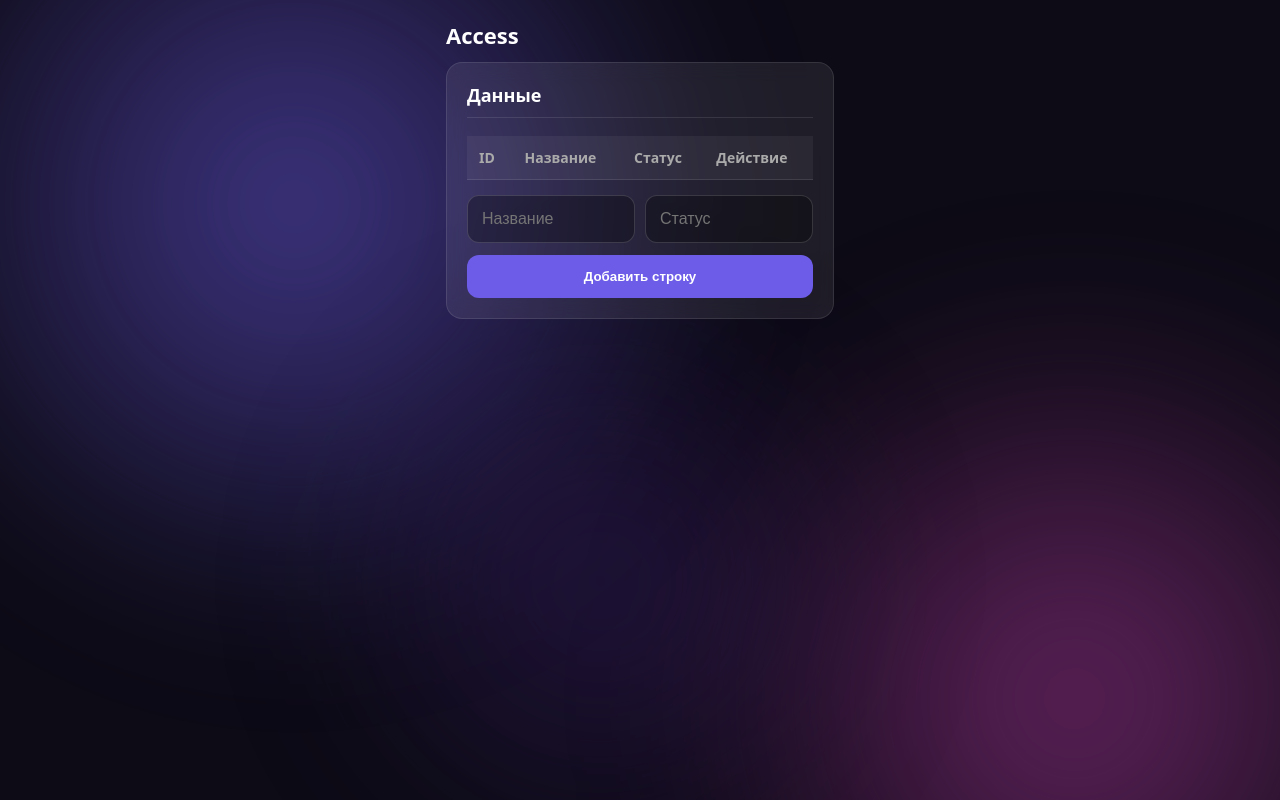
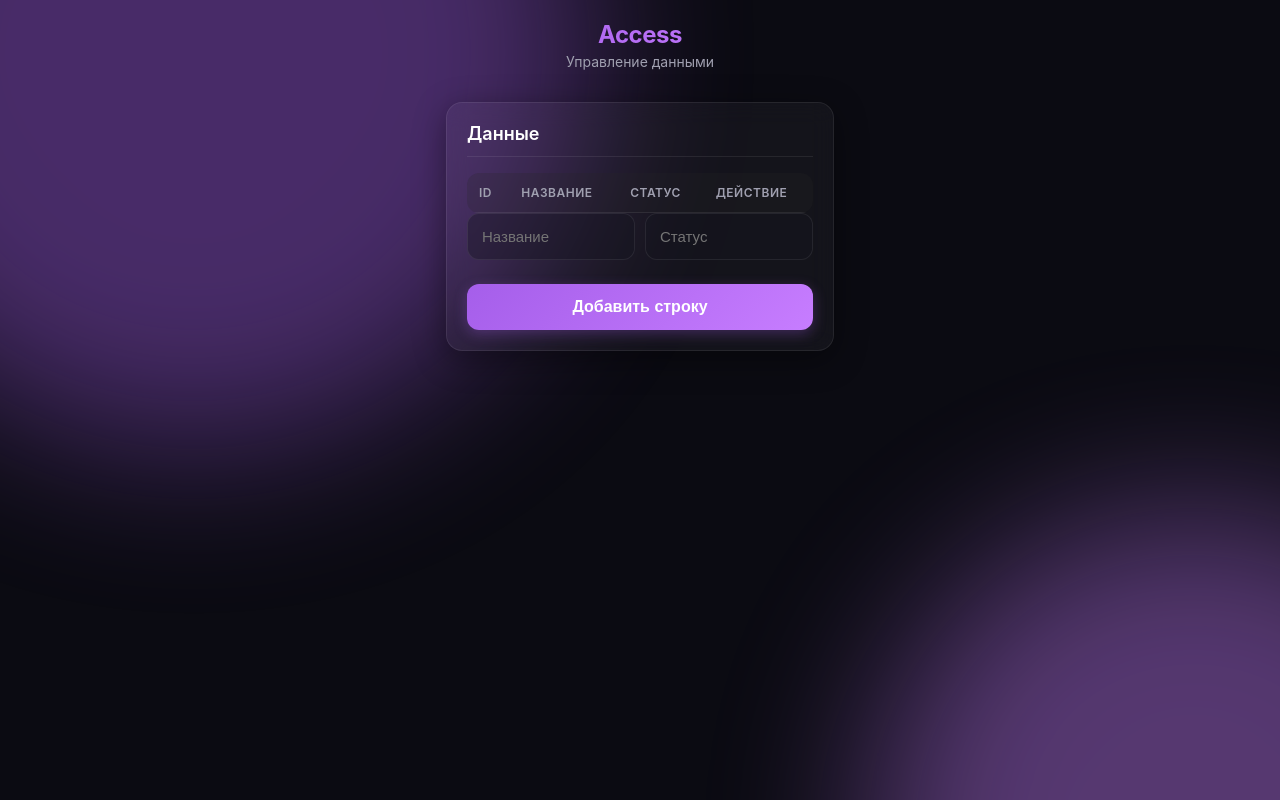
Before and after one commit to LokeDeeps/access-app, a website: page frontend/access-ui/index.html in a window 1280 px wide. Drawn offline with Linux system fonts and the light colour scheme.

Commit message:
Update UI to purple/dark style (WeTalk-like)

```diff
--- a/frontend/access-ui/index.html
+++ b/frontend/access-ui/index.html
@@ -5,85 +5,90 @@
   <meta name="viewport" content="width=device-width, initial-scale=1.0" />
   <title>Access</title>
   <style>
+    :root {
+      --bg-dark: #0b0b12;
+      --bg-card: rgba(255, 255, 255, 0.04);
+      --bg-input: rgba(20, 20, 30, 0.4);
+      --primary: #a55eea;
+      --primary-grad: linear-gradient(135deg, #a55eea 0%, #c77dff 100%);
+      --text-main: #ffffff;
+      --text-sec: #a0a0b0;
+      --border: rgba(255, 255, 255, 0.08);
+      --radius: 16px;
+      --shadow: 0 8px 32px rgba(0, 0, 0, 0.4);
+    }
+
     * { box-sizing: border-box; }
     body {
       margin: 0;
       min-height: 100vh;
-      font-family: system-ui, -apple-system, sans-serif;
-      color: #eee;
-      background: #0d0b16;
-      overflow-x: hidden;
+      font-family: -apple-system, BlinkMacSystemFont, "Segoe UI", Roboto, Helvetica, Arial, sans-serif;
+      color: var(--text-main);
+      background: var(--bg-dark);
       display: flex;
       flex-direction: column;
       align-items: center;
-      position: relative;
+      padding-top: 20px;
+      padding-bottom: 20px;
     }
 
-    /* Анимированный фон */
+    /* Декоративные пятна (как на картинке) */
     .blob {
       position: fixed;
       border-radius: 50%;
-      filter: blur(70px);
-      opacity: 0.55;
+      filter: blur(80px);
+      opacity: 0.4;
       z-index: -1;
       pointer-events: none;
     }
-    .blob-a {
-      width: 70vmax; height: 70vmax;
-      background: radial-gradient(circle, #6c5ce7 0%, transparent 65%);
-      top: -25vmax; left: -20vmax;
-      animation: driftA 14s ease-in-out infinite alternate;
-    }
-    .blob-b {
-      width: 60vmax; height: 60vmax;
-      background: radial-gradient(circle, #b0399e 0%, transparent 65%);
-      bottom: -25vmax; right: -18vmax;
-      animation: driftB 18s ease-in-out infinite alternate;
-    }
-    .blob-c {
-      width: 50vmax; height: 50vmax;
-      background: radial-gradient(circle, #341c5c 0%, transparent 70%);
-      bottom: -10vmax; left: 20vmax;
-      animation: driftC 22s ease-in-out infinite alternate;
-    }
-    @keyframes driftA { from { transform: translate(0, 0) scale(1); } to { transform: translate(30vmax, 22vmax) scale(1.25); } }
-    @keyframes driftB { from { transform: translate(0, 0) scale(1.2); } to { transform: translate(-25vmax, -18vmax) scale(0.9); } }
-    @keyframes driftC { from { transform: translate(0, 0) scale(0.9); } to { transform: translate(18vmax, -20vmax) scale(1.3); } }
+    .blob-1 { width: 60vmax; height: 60vmax; background: #a55eea; top: -30vmax; left: -20vmax; animation: drift 16s ease-in-out infinite alternate; }
+    .blob-2 { width: 50vmax; height: 50vmax; background: #c77dff; bottom: -25vmax; right: -15vmax; animation: drift 20s ease-in-out infinite alternate; }
+    @keyframes drift { from { transform: translate(0, 0) scale(1); } to { transform: translate(25vmax, 20vmax) scale(1.15); } }
 
-    /* Шапка приложения */
     header {
-      padding: 20px 16px 4px;
       width: 100%;
       max-width: 420px;
+      padding: 0 16px 16px;
+      text-align: center;
     }
     header h1 {
       margin: 0;
-      font-size: 22px;
-      color: #fff;
+      font-size: 24px;
+      font-weight: 700;
+      background: var(--primary-grad);
+      -webkit-background-clip: text;
+      -webkit-text-fill-color: transparent;
+      letter-spacing: -0.5px;
+    }
+    .subtitle {
+      color: var(--text-sec);
+      font-size: 14px;
+      margin-top: 4px;
     }
 
-    /* Контент */
     .panel {
       width: 100%;
       max-width: 420px;
-      padding: 8px 16px 24px;
+      padding: 0 16px;
     }
 
-    /* Карточка */
     .card {
-      text-align: left;
+      background: var(--bg-card);
+      backdrop-filter: blur(12px);
+      -webkit-backdrop-filter: blur(12px);
+      border: 1px solid var(--border);
+      border-radius: var(--radius);
       padding: 20px;
-      border-radius: 16px;
-      background: rgba(255, 255, 255, 0.08);
-      border: 1px solid rgba(255, 255, 255, 0.1);
-      backdrop-filter: blur(10px);
+      margin-top: 16px;
+      box-shadow: var(--shadow);
     }
     .card h3 {
-      margin-top: 0;
-      color: #fff;
+      margin: 0 0 16px 0;
       font-size: 18px;
-      border-bottom: 1px solid rgba(255, 255, 255, 0.1);
-      padding-bottom: 10px;
+      color: var(--text-main);
+      font-weight: 600;
+      border-bottom: 1px solid var(--border);
+      padding-bottom: 12px;
     }
 
     /* Поля ввода */
@@ -91,14 +96,15 @@
       width: 100%;
       padding: 14px;
       border-radius: 12px;
-      border: 1px solid rgba(255, 255, 255, 0.15);
-      background: rgba(0, 0, 0, 0.3);
-      color: #fff;
-      font-size: 16px;
+      border: 1px solid var(--border);
+      background: var(--bg-input);
+      color: var(--text-main);
+      font-size: 15px;
       margin-bottom: 12px;
       outline: none;
+      transition: border-color 0.2s;
     }
-    input:focus { border-color: #a55eea; box-shadow: 0 0 12px rgba(165, 94, 234, 0.3); }
+    input:focus { border-color: var(--primary); }
 
     /* Кнопки */
     button.act {
@@ -106,46 +112,72 @@
       padding: 14px;
       border-radius: 12px;
       border: none;
-      background: #6c5ce7;
+      background: var(--primary-grad);
       color: #fff;
       font-weight: 600;
+      font-size: 16px;
       cursor: pointer;
+      box-shadow: 0 4px 14px rgba(165, 94, 234, 0.3);
       transition: transform 0.1s, box-shadow 0.2s;
     }
     button.act:active { transform: scale(0.98); }
-    button.act:hover { box-shadow: 0 6px 18px rgba(108, 92, 231, 0.4); }
 
     /* Таблица */
     .table-container {
       overflow-x: auto;
-      margin-top: 15px;
+      margin-top: 12px;
+      border-radius: 12px;
+      background: rgba(0, 0, 0, 0.2);
     }
     table {
       width: 100%;
       border-collapse: collapse;
-      color: #ddd;
+      color: var(--text-main);
       font-size: 14px;
     }
     th, td {
-      padding: 12px;
+      padding: 12px 12px;
       text-align: left;
-      border-bottom: 1px solid rgba(255, 255, 255, 0.1);
+      border-bottom: 1px solid var(--border);
     }
     th {
-      background: rgba(255, 255, 255, 0.05);
-      color: #aaa;
+      background: rgba(255, 255, 255, 0.03);
+      color: var(--text-sec);
       font-weight: 600;
+      text-transform: uppercase;
+      font-size: 12px;
+      letter-spacing: 0.5px;
     }
+    tr:last-child td { border-bottom: none; }
     tr:hover { background: rgba(255, 255, 255, 0.03); }
+
+    .action-btn {
+      background: #ff7675;
+      border: none;
+      color: #fff;
+      padding: 6px 12px;
+      border-radius: 8px;
+      font-size: 12px;
+      font-weight: 600;
+      cursor: pointer;
+    }
+    .action-btn:active { transform: scale(0.95); }
+
+    .input-row {
+      display: grid;
+      grid-template-columns: 1fr 1fr;
+      gap: 10px;
+      margin-bottom: 12px;
+    }
   </style>
 </head>
 <body>
-  <div class="blob blob-a"></div>
-  <div class="blob blob-b"></div>
-  <div class="blob blob-c"></div>
+  <div class="blob blob-1"></div>
+  <div class="blob blob-2"></div>
 
   <header>
     <h1>Access</h1>
+    <div class="subtitle">Управление данными</div>
   </header>
 
   <section class="panel">
@@ -164,7 +196,8 @@
           <tbody id="table-body"></tbody>
         </table>
       </div>
-      <div style="margin-top: 15px; display: grid; grid-template-columns: 1fr 1fr; gap: 10px;">
+
+      <div class="input-row">
         <input type="text" id="row-name" placeholder="Название" />
         <input type="text" id="row-status" placeholder="Статус" />
       </div>
--- a/frontend/access-ui/src/main.js
+++ b/frontend/access-ui/src/main.js
@@ -1,10 +1,9 @@
-// Логика таблицы
 var tableBody = document.getElementById('table-body');
 var rowNameInput = document.getElementById('row-name');
 var rowStatusInput = document.getElementById('row-status');
 var addRowBtn = document.getElementById('add-row');
 
-var tableData = JSON.parse(localStorage.getItem('user_table')) || [];
+var tableData = JSON.parse(localStorage.getItem('user_table')) || ;
 var nextId = tableData.length > 0 ? Math.max.apply(null, tableData.map(function (r) { return r.id; })) + 1 : 1;
 
 function renderTable() {
@@ -12,11 +11,11 @@ function renderTable() {
   tableData.forEach(function (row) {
     var tr = document.createElement('tr');
     tr.innerHTML =
-      '<td>#' + row.id + '</td>' +
+      '<td style="color:#aaa; font-weight:500;">#' + row.id + '</td>' +
       '<td>' + row.name + '</td>' +
       '<td>' + row.status + '</td>' +
-      '<td><button data-id="' + row.id + '" style="background:#ff7675; border:none; color:white; padding:4px 8px; border-radius:4px; cursor:pointer;">Удалить</button></td>';
-    tr.querySelector('button').addEventListener('click', function () {
+      '<td><button class="action-btn" data-id="' + row.id + '">Удалить</button></td>';
+    tr.querySelector('.action-btn').addEventListener('click', function () {
       removeRow(row.id);
     });
     tableBody.appendChild(tr);
```
